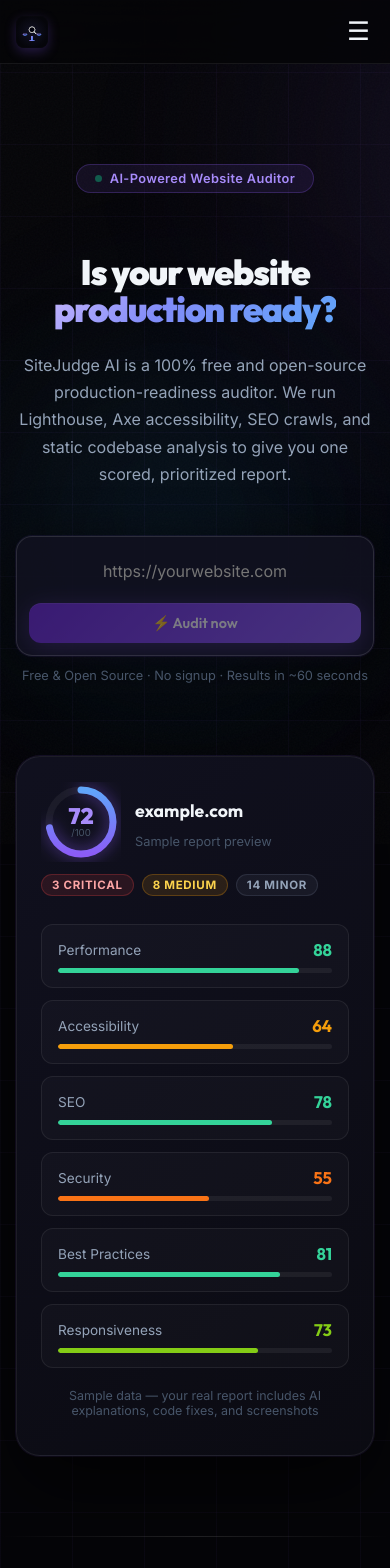
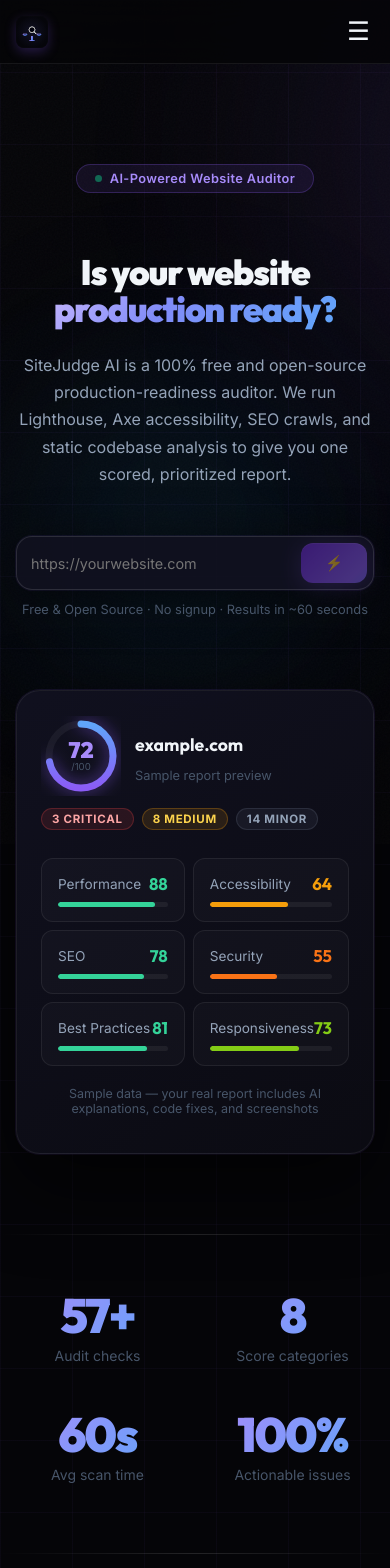
Before and after one commit to abhisheksinghcodebase/Site-judge-AI, a Next.js app in the folder apps/web/: page / in a window 390 px wide. Shown: the top 1568 px of the page. Built offline with nearby package versions, Linux system fonts and the light colour scheme.

Commit message:
design(web): make Hero inline form, score grids, and developer profile CTAs highly responsive on mobile

```diff
--- a/apps/web/app/globals.css
+++ b/apps/web/app/globals.css
@@ -594,6 +594,7 @@ select.input {
 /* ── HERO FORM RESPONSIVENESS ── */
 .hero-form-container {
   display: flex;
+  align-items: center;
   gap: 10px;
   background: rgba(17,17,32,0.9);
   border: 1.5px solid var(--border-strong);
@@ -608,7 +609,7 @@ select.input {
 }
 .hero-form-input {
   flex: 1;
-  min-width: 200px;
+  min-width: 0; /* Allow the input field to shrink on small mobile screens */
   padding: 12px 18px;
   font-size: 1rem;
   background: transparent;
@@ -619,17 +620,41 @@ select.input {
 }
 @media (max-width: 640px) {
   .hero-form-container {
-    flex-direction: column;
-    padding: 12px;
+    padding: 6px;
     border-radius: var(--r-lg);
+    gap: 6px;
   }
   .hero-form-input {
-    width: 100% !important;
-    text-align: center;
-    padding: 12px 8px !important;
+    padding: 10px 8px;
+    font-size: 0.9rem;
   }
-  .hero-form-btn {
-    width: 100% !important;
-    justify-content: center;
+  /* Hide the text inside the button on mobile, leaving only the icon */
+  .hero-form-btn-text {
+    display: none !important;
   }
 }
+
+/* ── PREVIEW SCORE GRID RESPONSIVENESS ── */
+.preview-score-grid {
+  display: grid;
+  grid-template-columns: repeat(auto-fill, minmax(200px, 1fr));
+  gap: 12px;
+}
+@media (max-width: 580px) {
+  .preview-score-grid {
+    grid-template-columns: repeat(2, 1fr) !important;
+    gap: 8px !important;
+  }
+}
+
+/* ── DEVELOPER CTAs RESPONSIVENESS ── */
+@media (max-width: 640px) {
+  .developer-buttons {
+    flex-direction: column !important;
+    width: 100%;
+  }
+  .developer-buttons a {
+    width: 100% !important;
+    justify-content: center !important;
+  }
+}
--- a/apps/web/app/page.tsx
+++ b/apps/web/app/page.tsx
@@ -288,7 +288,11 @@ export default function HomePage() {
                 className="hero-form-input"
               />
               <button type="submit" className="btn btn-primary hero-form-btn" disabled={loading || !url.trim()} id="scan-submit-btn">
-                {loading ? <><span className="spinner" /> Scanning…</> : <>⚡ Audit now</>}
+                {loading ? (
+                  <><span className="spinner" /> <span className="hero-form-btn-text">Scanning…</span></>
+                ) : (
+                  <>⚡<span className="hero-form-btn-text">&nbsp;Audit now</span></>
+                )}
               </button>
             </div>
 
@@ -351,7 +355,7 @@ export default function HomePage() {
             </div>
 
             {/* Score grid */}
-            <div style={{ display: "grid", gridTemplateColumns: "repeat(auto-fill, minmax(200px, 1fr))", gap: 12 }}>
+            <div className="preview-score-grid">
               {SCORES_PREVIEW.map(({ label, score, color }) => (
                 <div key={label} style={{
                   background: "rgba(255,255,255,0.025)", borderRadius: "var(--r-md)",
@@ -534,7 +538,7 @@ export default function HomePage() {
               </div>
 
               {/* Action Buttons */}
-              <div style={{ display: "flex", gap: 12, flexWrap: "wrap", marginTop: 10 }}>
+              <div className="developer-buttons" style={{ display: "flex", gap: 12, flexWrap: "wrap", marginTop: 10 }}>
                 <a href="https://github.com/abhisheksinghcodebase/Site-judge-AI" target="_blank" rel="noopener noreferrer" className="btn btn-primary" style={{ display: "inline-flex", alignItems: "center", gap: 8, padding: "10px 20px", textDecoration: "none", fontSize: "0.85rem" }}>
                   ⭐ Star on GitHub
                 </a>
```
